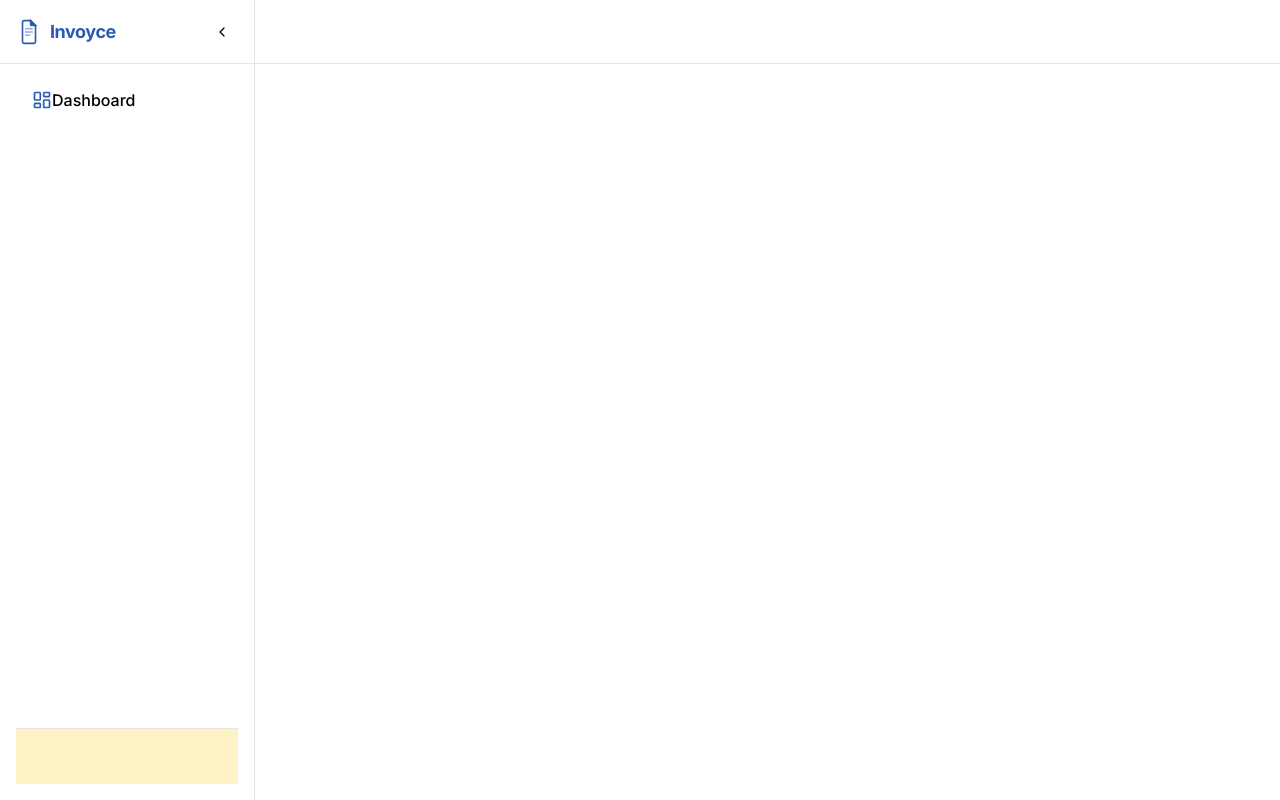
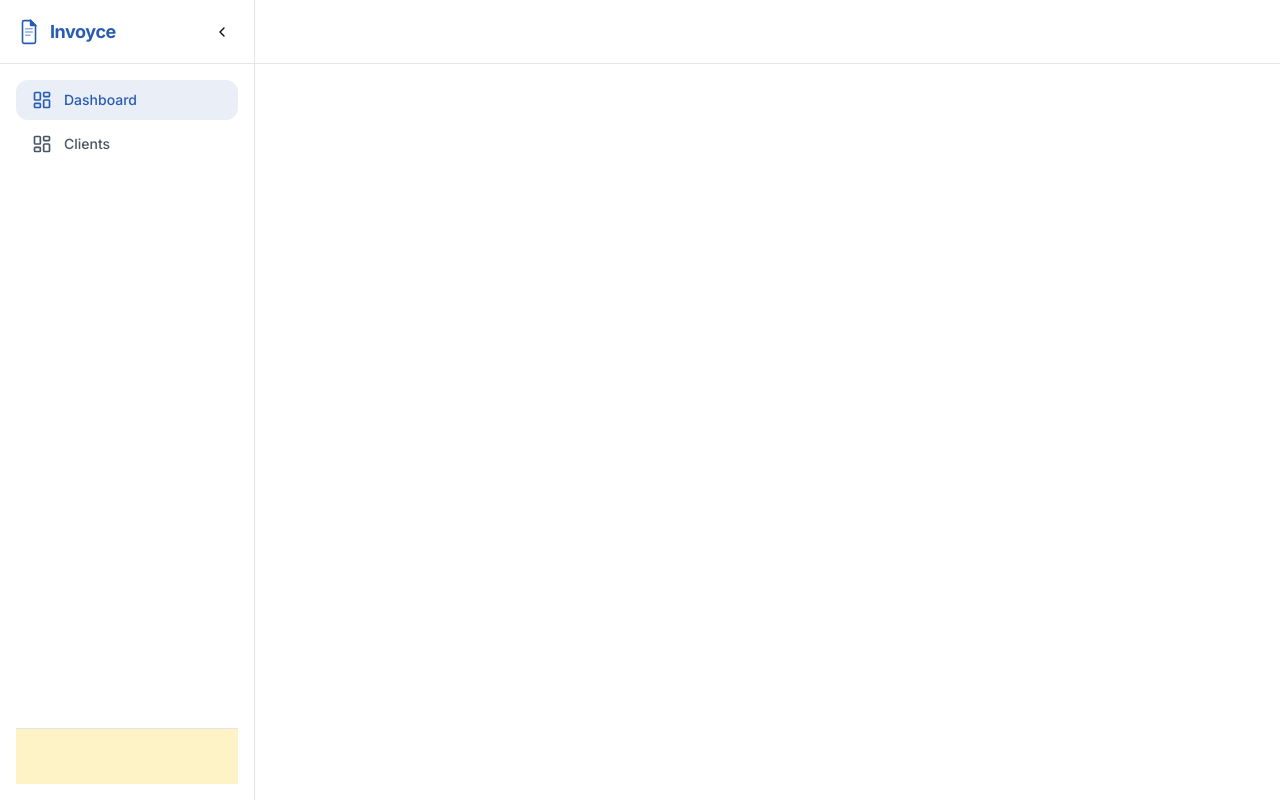
Before and after one commit to Uchenna99/Invoyce.pro-Clone, a React (Vite) app: page /dashboard in a window 1280 px wide. Built offline with nearby package versions, Linux system fonts and the light colour scheme.

Commit message:
building dashboard sidebar

```diff
--- a/src/Components/Dashboard/SectionSelect.tsx
+++ b/src/Components/Dashboard/SectionSelect.tsx
@@ -1,33 +1,27 @@
-import { LayoutDashboard } from "lucide-react";
+import SectionSelectActive from "./SectionSelectActive";
+import SectionSelectNull from "./SectionSelectNull";
 
 interface Props {
     name: string;
-    state: 'null' | 'hover' | 'active';
+    currentSection: string;
+    handleClick: ()=>void;
 }
 
-const SectionSelect = ({ name, state }:Props) => {
-    const colors = {null: '#4a5565', hover: '#0a0a0a', active: '#285cb4'};
-    const bgColors = {hover: '#f5f5f5', active: '#285bb41a'};
-
+const SectionSelect = ({ name, currentSection, handleClick }:Props) => {
 
   return (
     <>
-        <div className={`w-full h-10 flex items-center px-4
-            ${state === 'hover'? bgColors.hover : state === 'active'? bgColors.active : ''}`}>
-
-            <LayoutDashboard
-                size={20}
-                color={
-                    state === 'hover'? colors.hover :
-                    state === 'active'? colors.active : ''
-                }
+        {
+            currentSection === name?
+            <SectionSelectActive
+                name={name}
             />
-
-            <p className="font-medium">
-                {name}
-            </p>
-
-        </div>
+            :
+            <SectionSelectNull
+                name={name}
+                handleClick={handleClick}
+            />
+        }
     </>
   )
 }
--- /dev/null
+++ b/src/Components/Dashboard/SectionSelectActive.tsx
@@ -0,0 +1,28 @@
+import { LayoutDashboard } from "lucide-react";
+
+interface Props {
+    name: string;
+}
+
+const SectionSelectActive = ({ name }:Props) => {
+
+  return (
+    <>
+        <div className="w-full h-10 flex items-center px-4 gap-3 rounded-xl cursor-pointer transition-all duration-300
+            bg-[#285bb41a] hover:bg-[#285bb433]" >
+
+            <LayoutDashboard
+                size={20}
+                color='#285cb4'
+            />
+
+            <p className="text-sm font-medium text-[#285cb4]">
+                {name}
+            </p>
+
+        </div>
+    </>
+  )
+}
+
+export default SectionSelectActive;
--- /dev/null
+++ b/src/Components/Dashboard/SectionSelectNull.tsx
@@ -0,0 +1,32 @@
+import { LayoutDashboard } from "lucide-react"
+import { useState } from "react";
+
+interface Props {
+    name: string;
+    handleClick: ()=>void;
+}
+
+const SectionSelectNull = ({ name, handleClick }:Props) => {
+    const [hovering, setHovering] = useState(false);
+
+  return (
+    <>
+        <div className={`w-full h-10 flex items-center px-4 gap-3 rounded-xl cursor-pointer transition-all duration-300
+            bg-transparent hover:bg-[#f5f5f5] group`}
+            onClick={handleClick} onMouseEnter={()=>setHovering(true)} onMouseLeave={()=>setHovering(false)}>
+
+            <LayoutDashboard
+                size={20}
+                color={hovering? '#0a0a0a' : '#4a5565'}
+            />
+
+            <p className="text-sm font-medium text-[#4a5565] group-hover:text-[#0a0a0a]">
+                {name}
+            </p>
+
+        </div>
+    </>
+  )
+}
+
+export default SectionSelectNull
--- a/src/Layout/UserDashboardLayout.tsx
+++ b/src/Layout/UserDashboardLayout.tsx
@@ -6,7 +6,7 @@ import { useState } from "react";
 
 
 const UserDashboardLayout = () => {
-    const [selectedSection, setSelectedSection] = useState();
+    const [selectedSection, setSelectedSection] = useState('Dashboard');
   return (
     <>
         <div className="w-full h-screen min-h-screen flex flex-row bg-white">
@@ -28,7 +28,13 @@ const UserDashboardLayout = () => {
                     <div className="w-full h-fit flex flex-col gap-1">
                         <SectionSelect
                             name="Dashboard"
-                            state="active"
+                            currentSection={selectedSection}
+                            handleClick={()=> setSelectedSection('Dashboard')}
+                        />
+                        <SectionSelect
+                            name="Clients"
+                            currentSection={selectedSection}
+                            handleClick={()=> setSelectedSection('Clients')}
                         />
                     </div>
 
```
